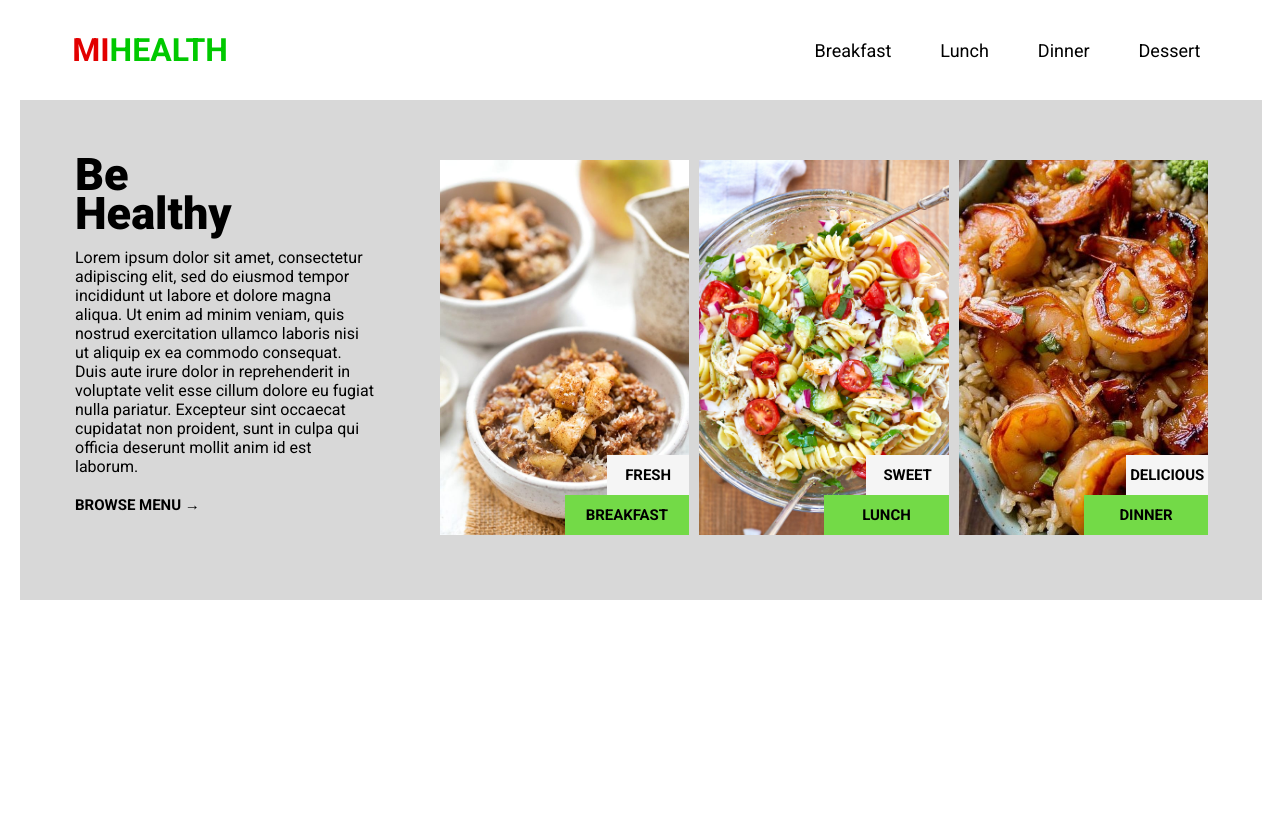
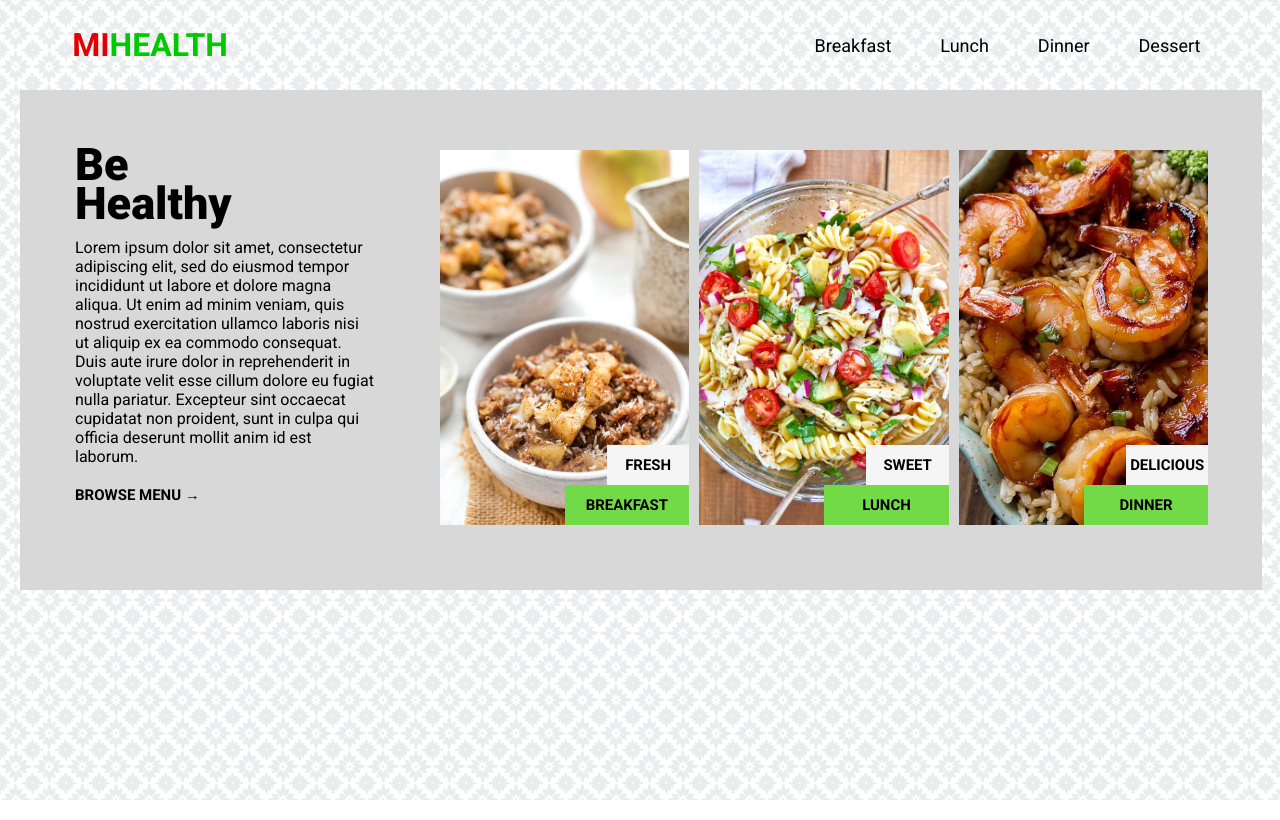
Before and after one commit to tylerkap/MiHealth_Project, a plain HTML site: page index.html in a window 1280 px wide. Drawn offline with Linux system fonts and the light colour scheme.

Commit message:
Added repeating background image

```diff
--- a/styles.css
+++ b/styles.css
@@ -15,14 +15,14 @@ body {
 #index-container {
     width: 100%;
     height: 100vh;
+    background-image: url(Images/moroccan-flower.png);
+    background-repeat: repeat;
 }
 
 #nav-bar-container {
     width: 100%;
-    height: 60px;
-    background-color: rgb(255, 255, 255);
-
-    margin-top: 20px;
+    height: 90px;
+    /* background-color: rgb(255, 255, 255); */
 
     display: flex;
     flex-direction: row;
@@ -80,7 +80,7 @@ ul li a {
 #mainpage-content-container {
     width: 97%;
     height: 500px;
-    margin: 20px;
+    margin: 0px 20px 0px 20px;
     background-color: rgb(216, 216, 216);
 
     display: flex;
```
Also changed, not shown: Images/moroccan-flower.png (added).
